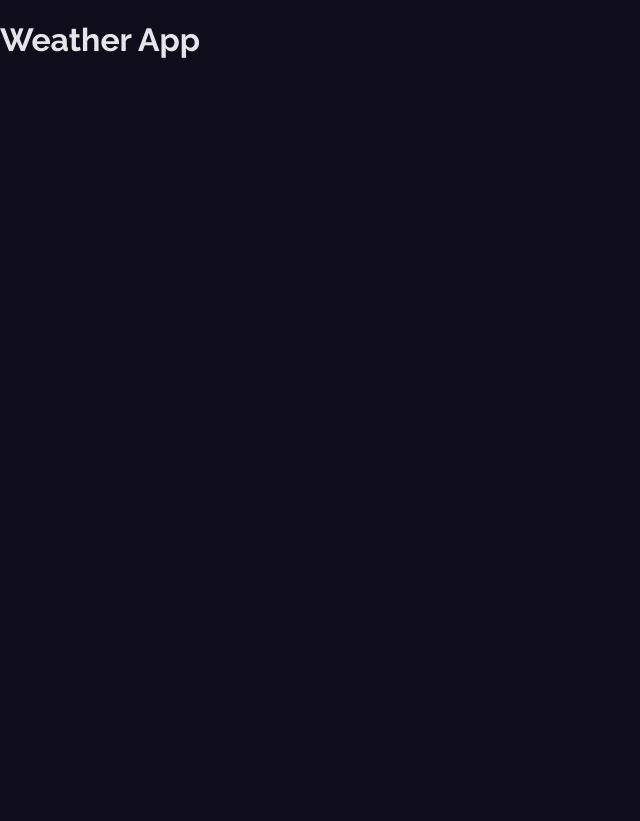
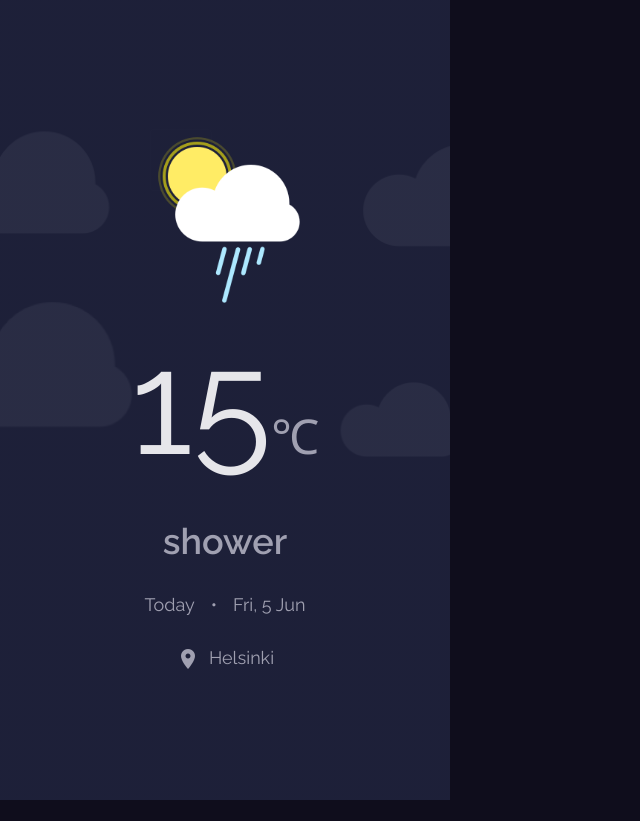
Before and after one commit to shakthi2003gh/DevChallenges-WeatherApp, a React (Create React App) app: page / in a window 1280 px wide. Shown: the whole page, without its empty margins (0-640 px from the left). After the commit the page ends 800 px from the top, so only its background shows below. Built offline with nearby package versions, Linux system fonts and the light colour scheme.

Commit message:
Code left side

```diff
--- a/src/App.js
+++ b/src/App.js
@@ -1,5 +1,13 @@
+import LeftSide from "./section/left";
+import RightSide from "./section/right";
+
 function App() {
-  return <h1>Weather App</h1>;
+  return (
+    <>
+      <LeftSide />
+      <RightSide />
+    </>
+  );
 }
 
 export default App;
--- /dev/null
+++ b/src/section/left.jsx
@@ -0,0 +1,26 @@
+const LeftSide = () => {
+  return (
+    <div className="left">
+      <div className="button-section"></div>
+
+      <img className="weather-icon" src="/images/Shower.png" alt="shower" />
+
+      <div className="temperture">
+        15<span>℃</span>
+      </div>
+
+      <div className="status">shower</div>
+
+      <div className="date">
+        <span className="when">Today </span>•<span>Fri, 5 Jun</span>
+      </div>
+
+      <div className="location">
+        <span className="material-icons">location_on</span>
+        <span>Helsinki</span>
+      </div>
+    </div>
+  );
+};
+
+export default LeftSide;
--- /dev/null
+++ b/src/section/right.jsx
@@ -0,0 +1,5 @@
+const RightSide = () => {
+  return <div className="right"></div>;
+};
+
+export default RightSide;
--- a/src/styles/index.scss
+++ b/src/styles/index.scss
@@ -1,4 +1,6 @@
 @use "variables" as *;
+@forward "leftSide";
+@forward "rightSide";
 @import url("https://fonts.googleapis.com/css2?family=Raleway:wght@100;400;500;600;700&display=swap");
 
 *,
@@ -14,7 +16,14 @@ html {
 body {
   font-family: "Raleway", sans-serif;
   margin: 0;
-  color: $clr-primary;
+  color: $clr-secondary;
   background-color: $bg-primary;
   min-height: 100vh;
+  scroll-behavior: smooth;
 }
+
+#root {
+  @media (min-width: 678px) {
+    display: flex;
+  }
+}
--- /dev/null
+++ b/src/styles/leftSide.scss
@@ -0,0 +1,66 @@
+@use "variables" as *;
+
+.left {
+  position: relative;
+  display: flex;
+  flex-direction: column;
+  justify-content: center;
+  align-items: center;
+  gap: 1rem;
+  font-size: 18px;
+  font-weight: 400;
+  text-align: center;
+  width: 100%;
+  min-height: 100vh;
+  transition: width 0.5s ease;
+  background: $lg-left-bg,
+    url(../../public/images/Cloud-background.png) no-repeat;
+  background-position: 0, center 20%;
+  background-size: 150%, 150%;
+
+  .button-section {
+    position: absolute;
+  }
+
+  .weather-icon {
+    width: 150px;
+    height: 174px;
+    margin-top: 2rem;
+  }
+
+  .temperture {
+    font-size: 144px;
+    color: $clr-primary;
+
+    span {
+      font-size: 48px;
+      font-weight: 300;
+      color: $clr-secondary;
+    }
+  }
+
+  .status {
+    font-weight: 600;
+    font-size: 36px;
+    margin: 1rem 0;
+  }
+
+  .date {
+    display: flex;
+    justify-content: center;
+    gap: 16px;
+  }
+
+  .location {
+    display: flex;
+    justify-content: center;
+    gap: 9px;
+    margin: 1rem 0 2rem;
+  }
+
+  @media (min-width: 678px) {
+    min-width: 450px;
+    width: 40vw;
+    max-width: 500px;
+  }
+}
--- /dev/null
+++ b/src/styles/rightSide.scss
@@ -0,0 +1,4 @@
+.right {
+  width: 100%;
+  height: 100vh;
+}
--- a/src/styles/variables.scss
+++ b/src/styles/variables.scss
@@ -6,3 +6,8 @@ $bg-primary: hsla(248, 35%, 8%, 1);
 $bg-secondary: hsla(234, 32%, 17%, 1);
 $bg-accent: hsla(230, 5%, 45%, 1);
 $bg-btn: hsla(236, 80%, 57%, 1);
+
+$lg-left-bg: linear-gradient(
+  rgba(30, 33, 58, 0.95) 100%,
+  rgba(30, 33, 58, 0.95) 100%
+);
```
